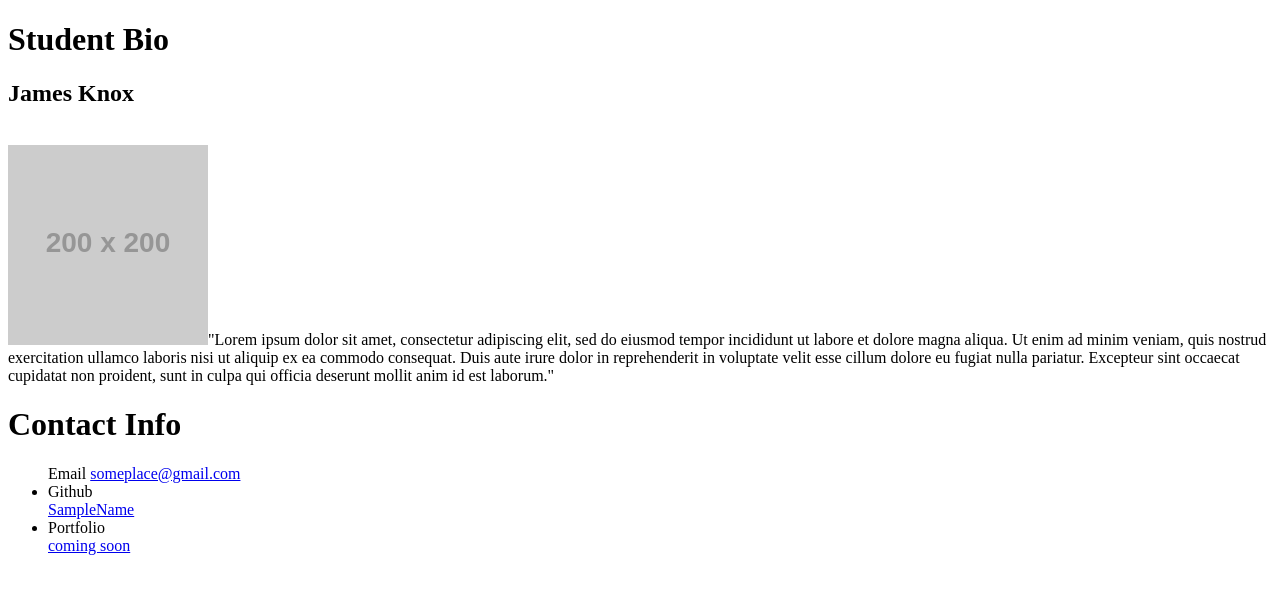
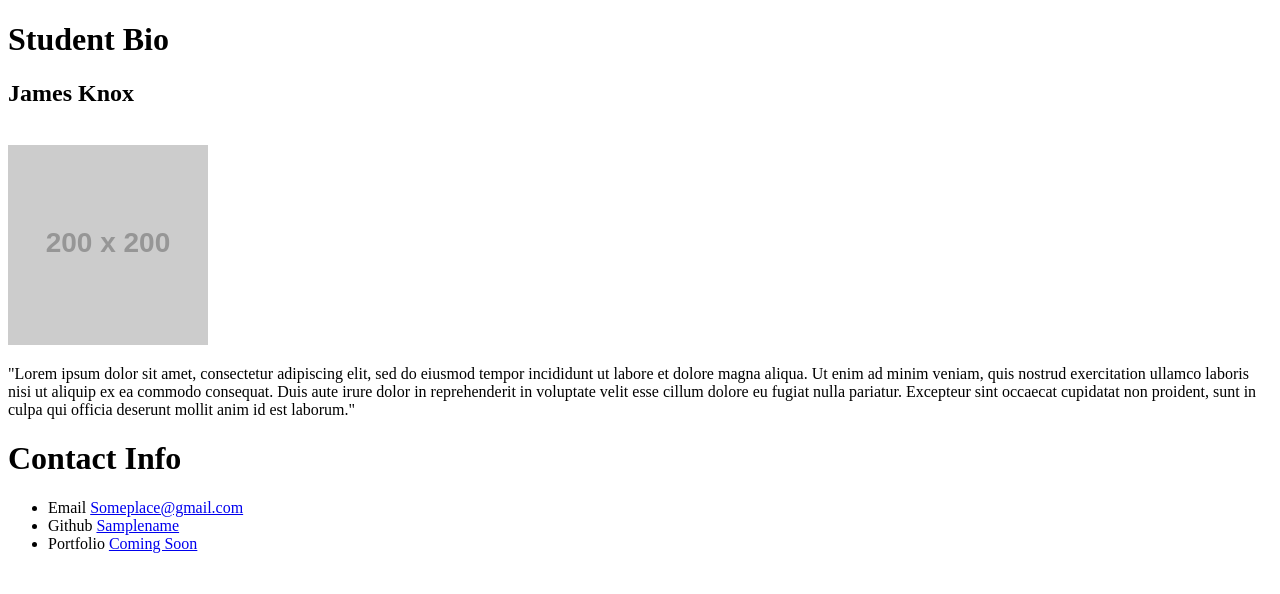
Before and after one commit to Jknox031/BootCamp-Homework, a plain HTML site: page html.html in a window 1280 px wide. Drawn offline with Linux system fonts and the light colour scheme; placeholder pictures from the web are drawn by us.

Commit message:
final copy

```diff
--- a/html.html
+++ b/html.html
@@ -12,18 +12,19 @@
             <h2>James Knox</h2>
         <br>
             <img src="https://via.placeholder.com/200"
-
-            <p>"Lorem ipsum dolor sit amet, consectetur adipiscing elit, sed do eiusmod tempor incididunt ut labore et dolore magna aliqua. Ut enim ad minim veniam, quis nostrud exercitation ullamco laboris nisi ut aliquip ex ea commodo consequat. Duis aute irure dolor in reprehenderit in voluptate velit esse cillum dolore eu fugiat nulla pariatur. Excepteur sint occaecat cupidatat non proident, sunt in culpa qui officia deserunt mollit anim id est laborum."</p>
+        <br>
+            <p>
+             "Lorem ipsum dolor sit amet, consectetur adipiscing elit, sed do eiusmod tempor incididunt ut labore et dolore magna aliqua. Ut enim ad minim veniam, quis nostrud exercitation ullamco laboris nisi ut aliquip ex ea commodo consequat. Duis aute irure dolor in reprehenderit in voluptate velit esse cillum dolore eu fugiat nulla pariatur. Excepteur sint occaecat cupidatat non proident, sunt in culpa qui officia deserunt mollit anim id est laborum."
+            </p>
 
         <h1>Contact Info</h1>
 
             <ul>
 
-                <li style="display:inline-block;"> Email
-                    <a href="#">someplace@gmail.com</a></li>
+                <li>Email <a href="#">Someplace@gmail.com</a></li>
+                <li>Github <a href="#">Samplename</a></li>
+                <li>Portfolio <a href="#">Coming Soon</a></li>
 
-                <li>Github</li> <a href="#">SampleName</a>
-                <li>Portfolio</li> <a href="#">coming soon</a>
             </ul>
     </body>
 
```
